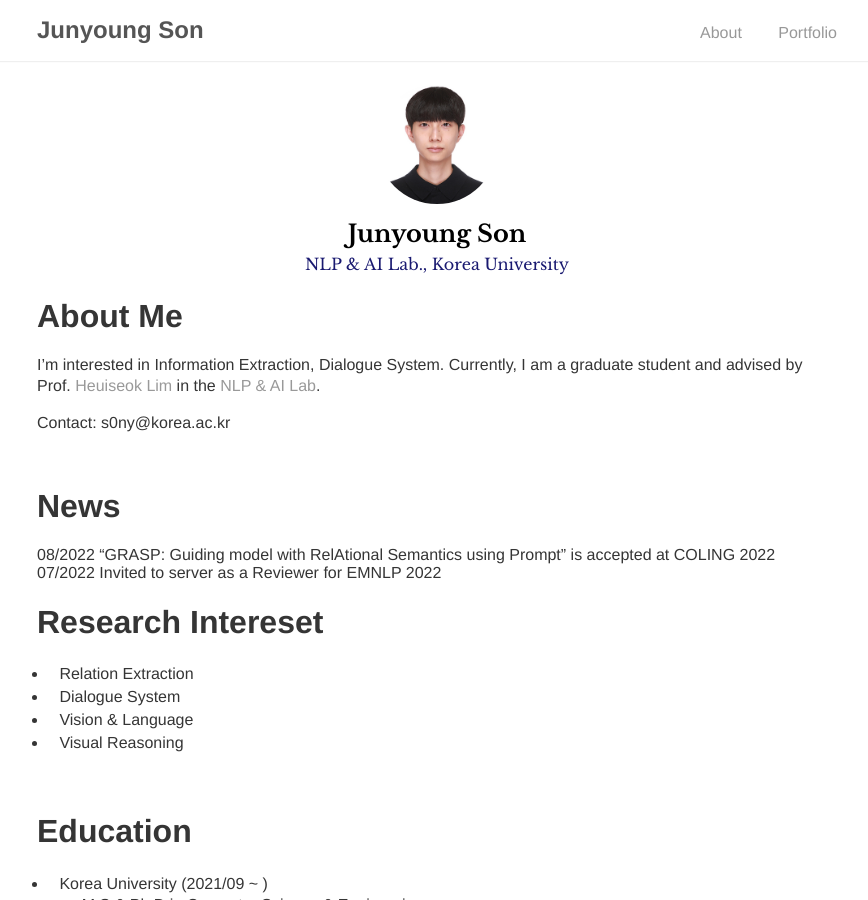
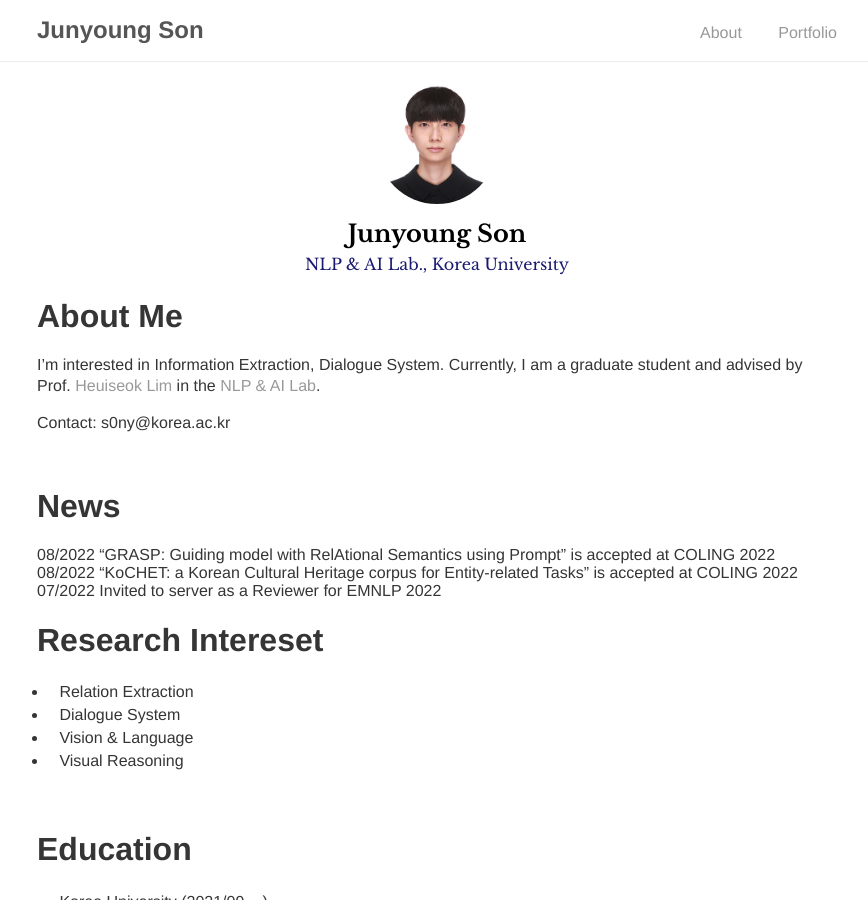
Before and after one commit to rgop13/rgop13.github.io, a Jekyll site: the page built from index.md, in a window 1280 px wide and 900 px high. Shown: the whole window, without its empty margins (203-1071 px from the left). Built offline with Jekyll 4.4.1, drawn with Linux system fonts in a browser that asks for light colours; our own code applies the rules of GitHub Pages for plain Markdown files.

Commit message:
index updated

```diff
--- a/index.md
+++ b/index.md
@@ -16,6 +16,7 @@ Contact: s0ny@korea.ac.kr
 # News
 
 08/2022     "GRASP: Guiding model with RelAtional Semantics using Prompt" is accepted at COLING 2022
+08/2022     "KoCHET: a Korean Cultural Heritage corpus for Entity-related Tasks" is accepted at COLING 2022
 07/2022     Invited to server as a Reviewer for EMNLP 2022
 
 
```
